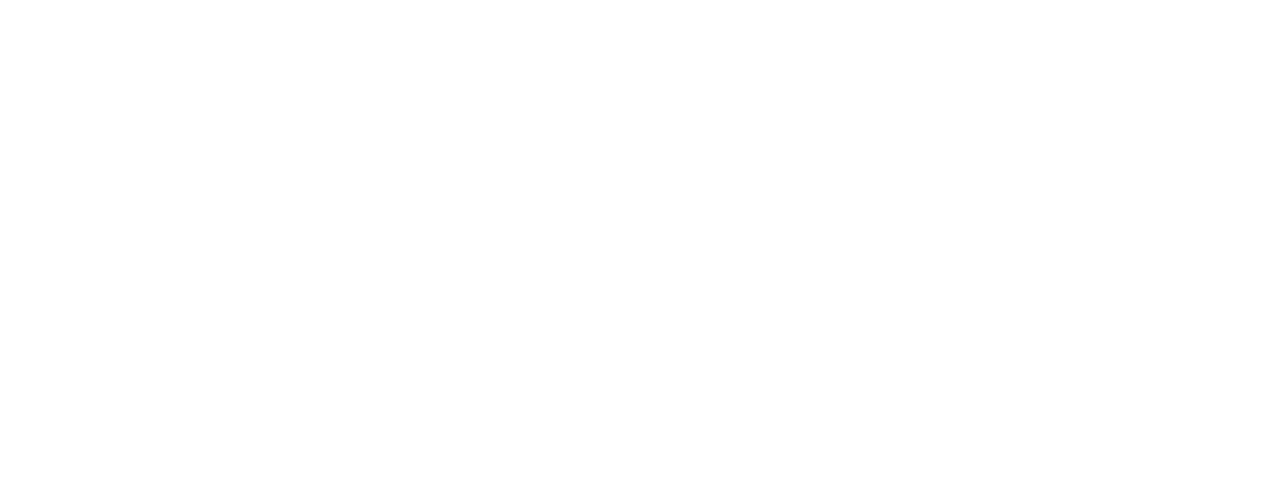
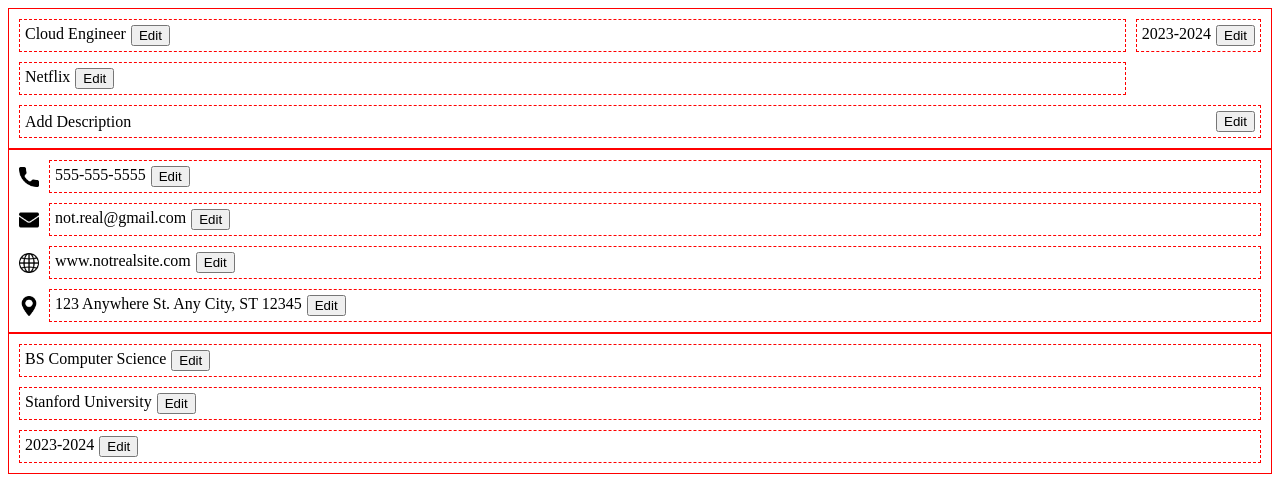
Before and after one commit to Jaizzer/swift-cv, a React (Vite) app: page / in a window 1280 px wide. Shown: the top 502 px of the page. Built offline with nearby package versions, Linux system fonts and the light colour scheme.

Commit message:
feat: Test the layout of Experience, Contact, and Education components

```diff
--- a/src/main.jsx
+++ b/src/main.jsx
@@ -1,9 +1,14 @@
 import React from 'react'
 import ReactDOM from 'react-dom/client'
 import './index.css'
+import Experience from './Experience'
+import Contact from './Contact'
+import Education from './Education'
 
 ReactDOM.createRoot(document.getElementById('root')).render(
   <React.StrictMode>
-
+    <Experience></Experience>
+    <Contact></Contact>
+    <Education></Education>
   </React.StrictMode>,
 )
```
